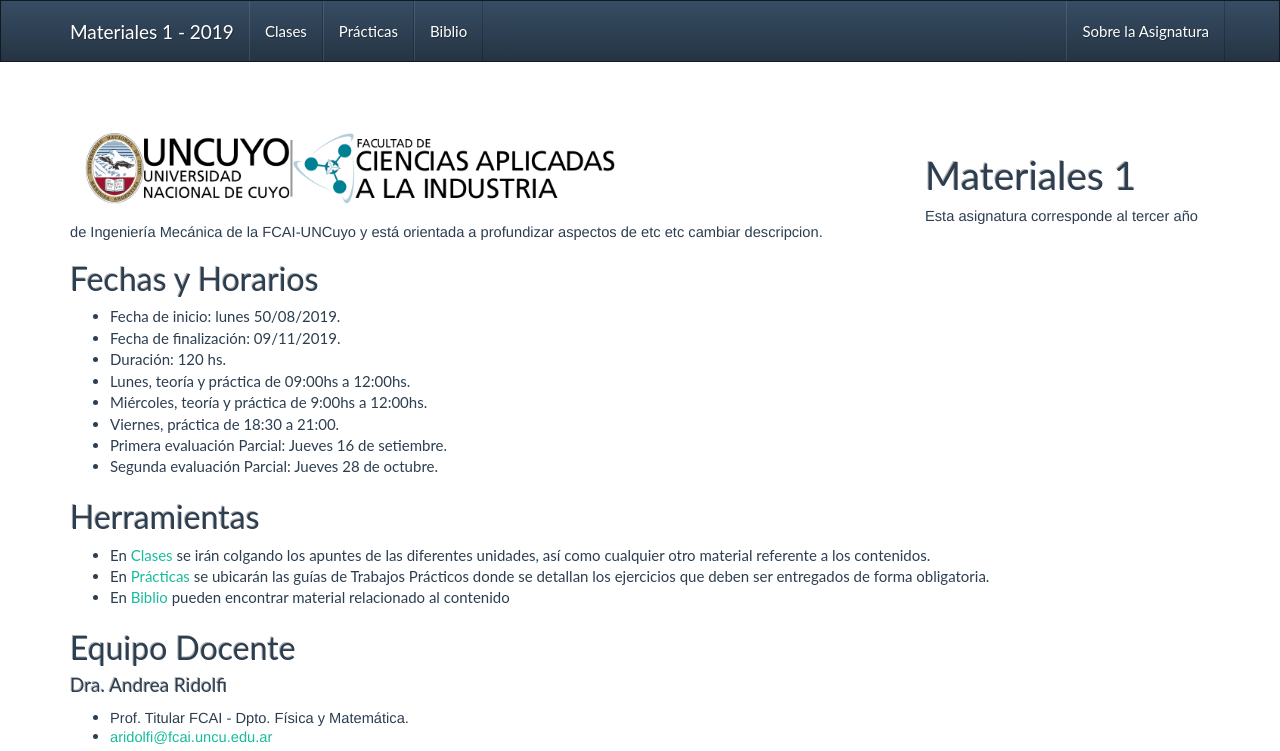
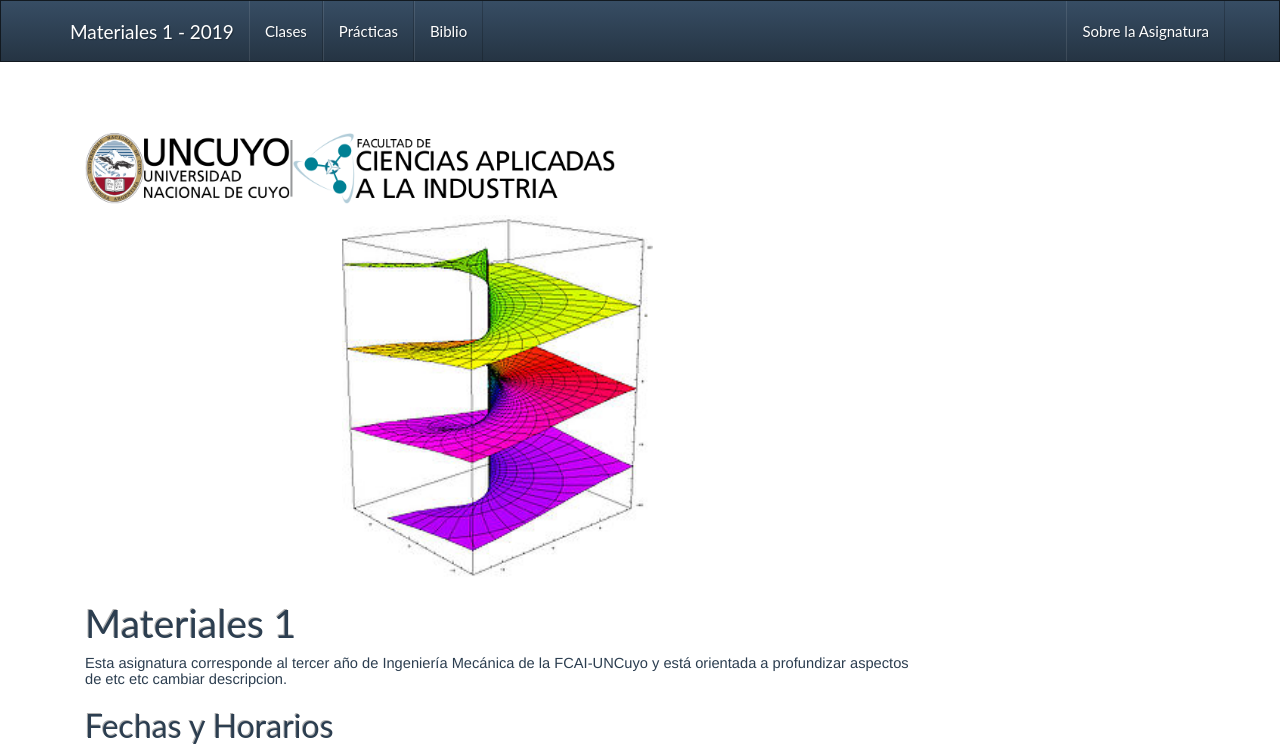
Before and after one commit to materialesIfcai/materialesIfcai, a plain HTML site: page index.html in a window 1280 px wide. Shown: the top 751 px of the page. Drawn offline with nearby package versions, Linux system fonts and the light colour scheme.

Commit message:
original

```diff
--- a/index.html
+++ b/index.html
@@ -44,9 +44,8 @@
     <div class="site-content container">
       <div class="col-md-9">
         <p><img style="WIDTH:530px; HEIGHT:71px; border:0" src="index_archivos/logouncuyofcai.png"></p>
-        <!-- <div style="text-align: center;"><img src="index_archivos/220px-Riemann_surface_log.jpg"
-            alt="Rienmann" style="width: 311px; height: 366px;"> --> </div>
-		<p> </p>
+        <div style="text-align: center;"><img src="index_archivos/220px-Riemann_surface_log.jpg"
+            alt="Rienmann" style="width: 311px; height: 366px;"> </div>
 
         <h1 id="materiales1">Materiales 1</h1>
         <p> </p>
```
